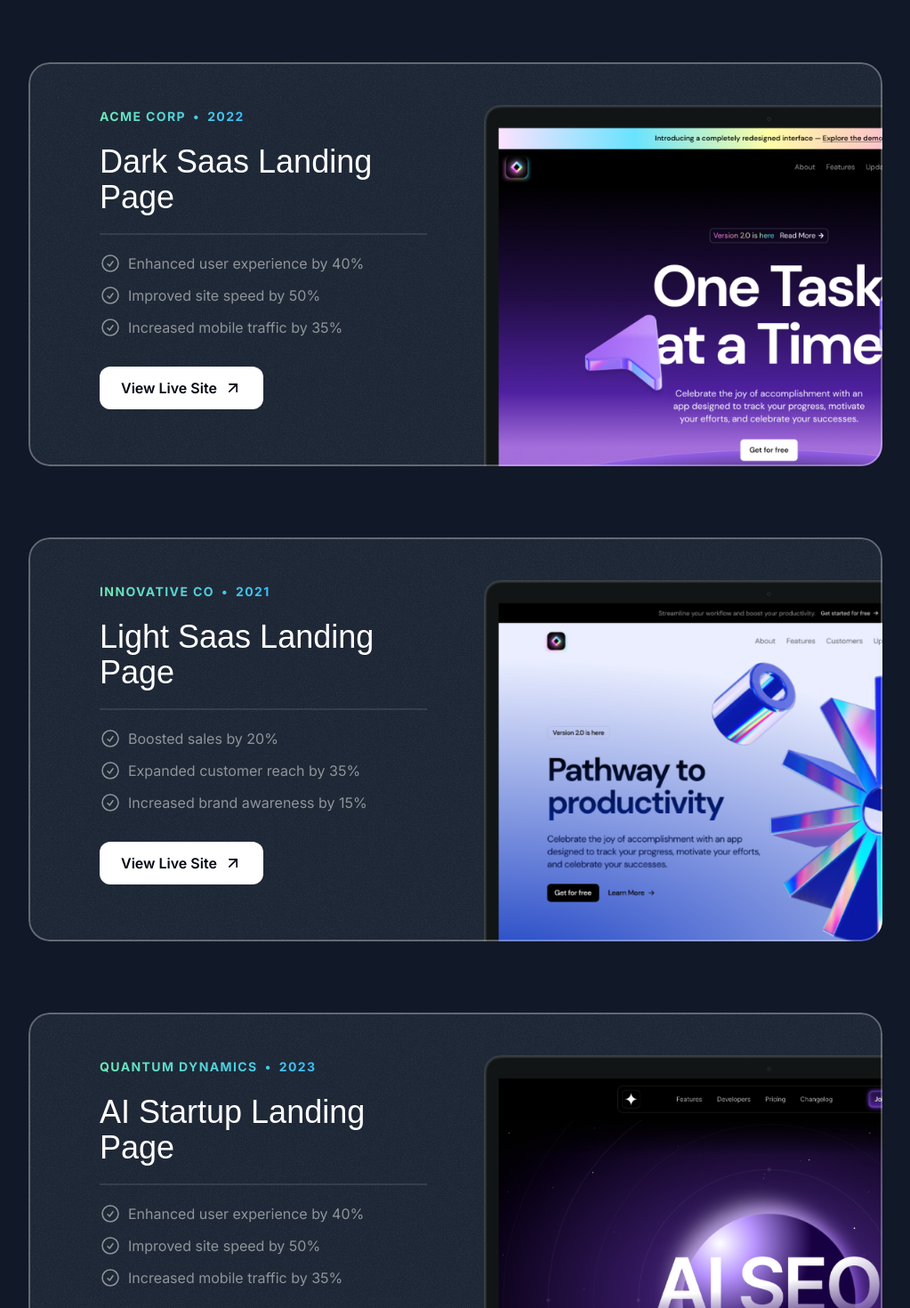
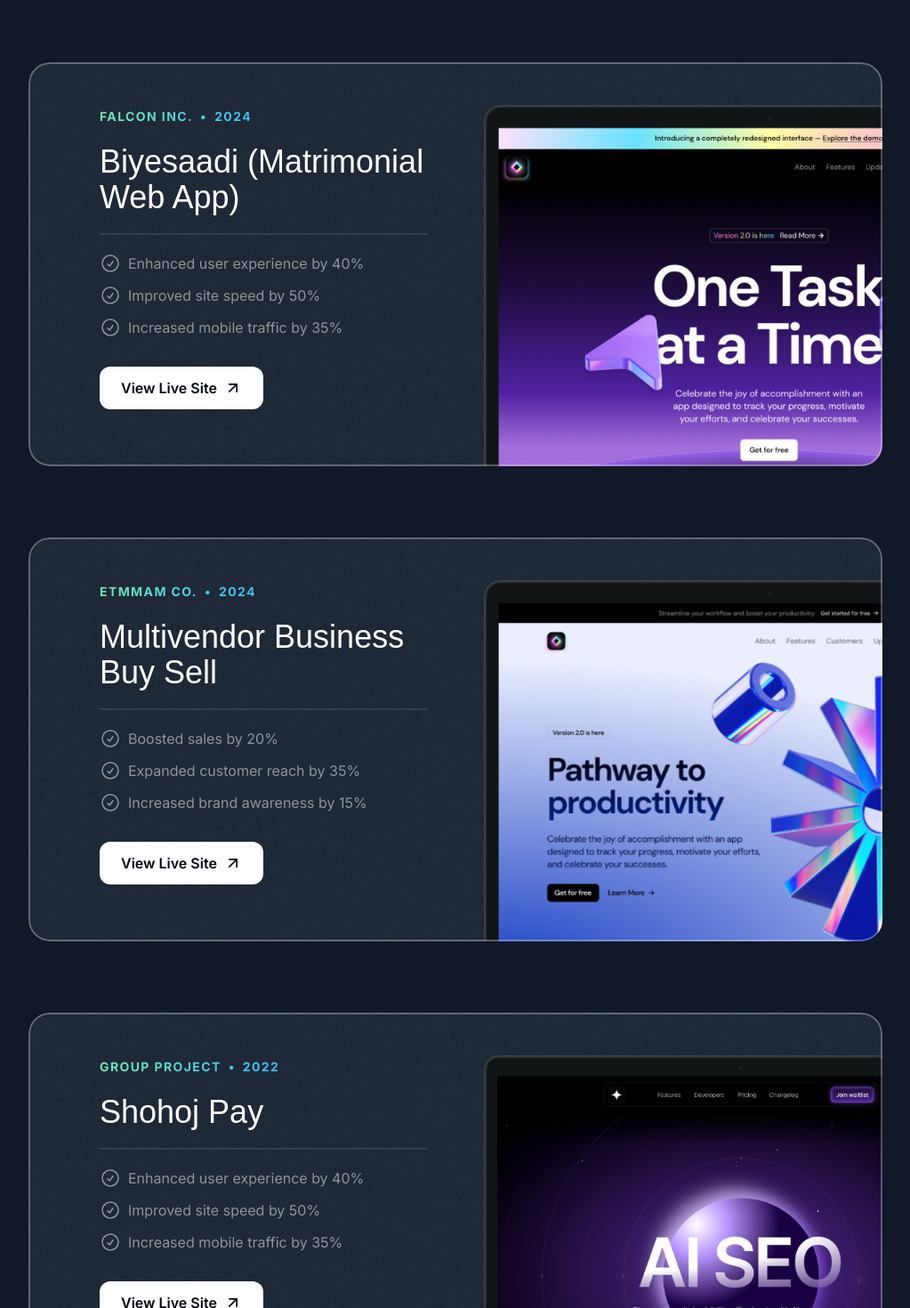
Before and after one commit to solo-mizan/portfolio, a Next.js app: page / in a window 1280 px wide. Shown: the part 1140-2610 px from the top of the page at 89% size, without its empty margins (128-1151 px from the left). Built offline with nearby package versions, Linux system fonts and the light colour scheme; a web font is replaced by a local one.

Commit message:
chore: update project

```diff
--- a/src/sections/Projects.tsx
+++ b/src/sections/Projects.tsx
@@ -10,39 +10,39 @@
 
 const portfolioProjects = [
   {
-    company: "Acme Corp",
-    year: "2022",
-    title: "Dark Saas Landing Page",
+    company: "Falcon Inc.",
+    year: "2024",
+    title: "Biyesaadi (Matrimonial Web App)",
     results: [
       { title: "Enhanced user experience by 40%" },
       { title: "Improved site speed by 50%" },
       { title: "Increased mobile traffic by 35%" },
     ],
-    link: "https://youtu.be/4k7IdSLxh6w",
+    link: "https://biyesaadi.vercel.app/",
     image: darkSaasLandingPage,
   },
   {
-    company: "Innovative Co",
-    year: "2021",
-    title: "Light Saas Landing Page",
+    company: "ETMMAM Co.",
+    year: "2024",
+    title: "Multivendor Business Buy Sell",
     results: [
       { title: "Boosted sales by 20%" },
       { title: "Expanded customer reach by 35%" },
       { title: "Increased brand awareness by 15%" },
     ],
-    link: "https://youtu.be/7hi5zwO75yc",
+    link: "https://etmmam-frontend.vercel.app/",
     image: lightSaasLandingPage,
   },
   {
-    company: "Quantum Dynamics",
-    year: "2023",
-    title: "AI Startup Landing Page",
+    company: "Group Project",
+    year: "2022",
+    title: "Shohoj Pay",
     results: [
       { title: "Enhanced user experience by 40%" },
       { title: "Improved site speed by 50%" },
       { title: "Increased mobile traffic by 35%" },
     ],
-    link: "https://youtu.be/Z7I5uSRHMHg",
+    link: "https://shohoj-pay-app.web.app/",
     image: aiStartupLandingPage,
   },
 ];
```
